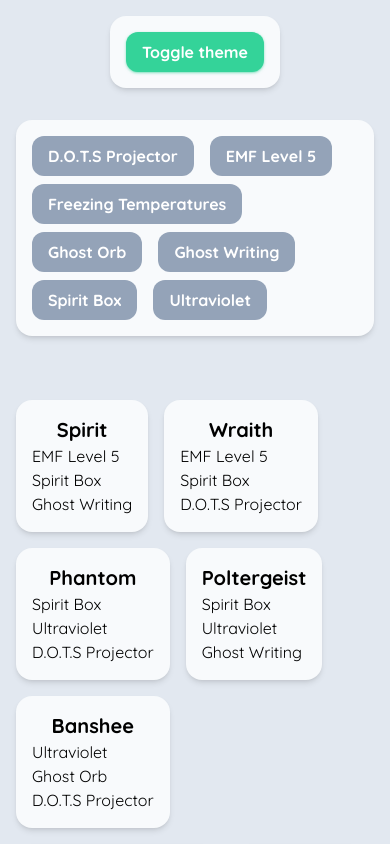
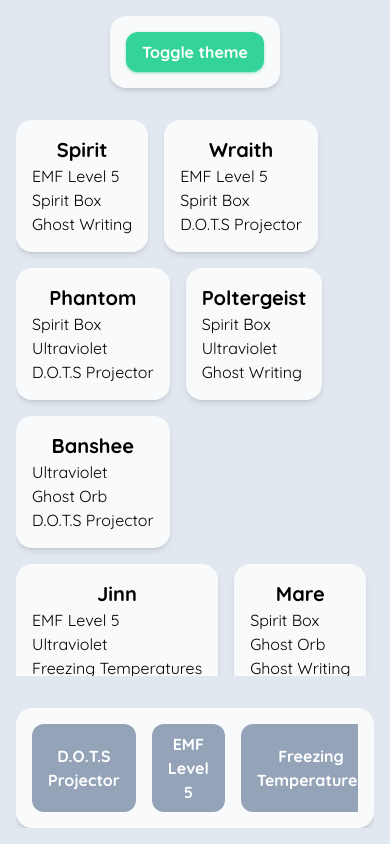
Before and after one commit to luizffgv/phasmoo, a Next.js app: page / in a window 390 px wide. Shown: the top 844 px of the page. Built offline with nearby package versions, Linux system fonts and the light colour scheme.

Commit message:
Add mobile layout

```diff
--- a/src/app/_components/card.tsx
+++ b/src/app/_components/card.tsx
@@ -1,6 +1,6 @@
 export default function Card({ children }: { children?: React.ReactNode }) {
   return (
-    <div className="transition-colors w-fit p-4 bg-slate-50 dark:bg-slate-700 rounded-2xl shadow-md">
+    <div className="transition-colors w-fit max-w-full p-4 bg-slate-50 dark:bg-slate-700 rounded-2xl shadow-md">
       {children}
     </div>
   );
--- a/src/app/_components/evidence-picker.tsx
+++ b/src/app/_components/evidence-picker.tsx
@@ -5,7 +5,7 @@ import Card from "./card";
 export default function EvidencePicker() {
   return (
     <Card>
-      <div className="flex flex-row flex-wrap gap-x-4 gap-y-2">
+      <div className="w-full flex flex-row sm:flex-wrap gap-x-4 gap-y-2 overflow-x-auto">
         {EvidenceID.map((id) => (
           <EvidenceButton key={id} evidenceID={id}></EvidenceButton>
         ))}
--- a/src/app/_components/ghost-list.tsx
+++ b/src/app/_components/ghost-list.tsx
@@ -25,7 +25,10 @@ export default function GhostList() {
   }, [evidences]);
 
   return (
-    <div ref={listRef} className="flex flex-column flex-wrap gap-4">
+    <div
+      ref={listRef}
+      className="overflow-y-auto flex flex-column flex-wrap gap-4"
+    >
       {GHOSTS.filter(ghostFilter).map((ghost) => (
         <Ghost key={ghost.name} ghost={ghost}></Ghost>
       ))}
--- a/src/app/layout.tsx
+++ b/src/app/layout.tsx
@@ -25,7 +25,7 @@ export default function RootLayout({
         <script src="/initial-theme-applier.js"></script>
       </head>
       <body
-        className={`${quicksand.className} flex flex-col items-center transition-colors bg-slate-200 dark:bg-slate-900 dark:text-white p-4 gap-8`}
+        className={`${quicksand.className} h-dvh sm:h-auto flex flex-col items-center transition-colors bg-slate-200 dark:bg-slate-900 dark:text-white p-4 gap-8`}
       >
         <ThemeSwitcher></ThemeSwitcher>
         {children}
--- a/src/app/page.tsx
+++ b/src/app/page.tsx
@@ -4,11 +4,11 @@ import EvidenceProvider from "./_components/providers/evidence-provider";
 
 export default function Home() {
   return (
-    <main className="flex min-h-screen flex-col gap-16 items-center">
-      <EvidenceProvider>
+    <EvidenceProvider>
+      <main className="overflow-y-auto max-w-full grow flex flex-col sm:flex-col-reverse gap-8 items-center justify-between sm:justify-end">
+        <GhostList></GhostList>
         <EvidencePicker></EvidencePicker>
-        <GhostList></GhostList>
-      </EvidenceProvider>
-    </main>
+      </main>
+    </EvidenceProvider>
   );
 }
```
